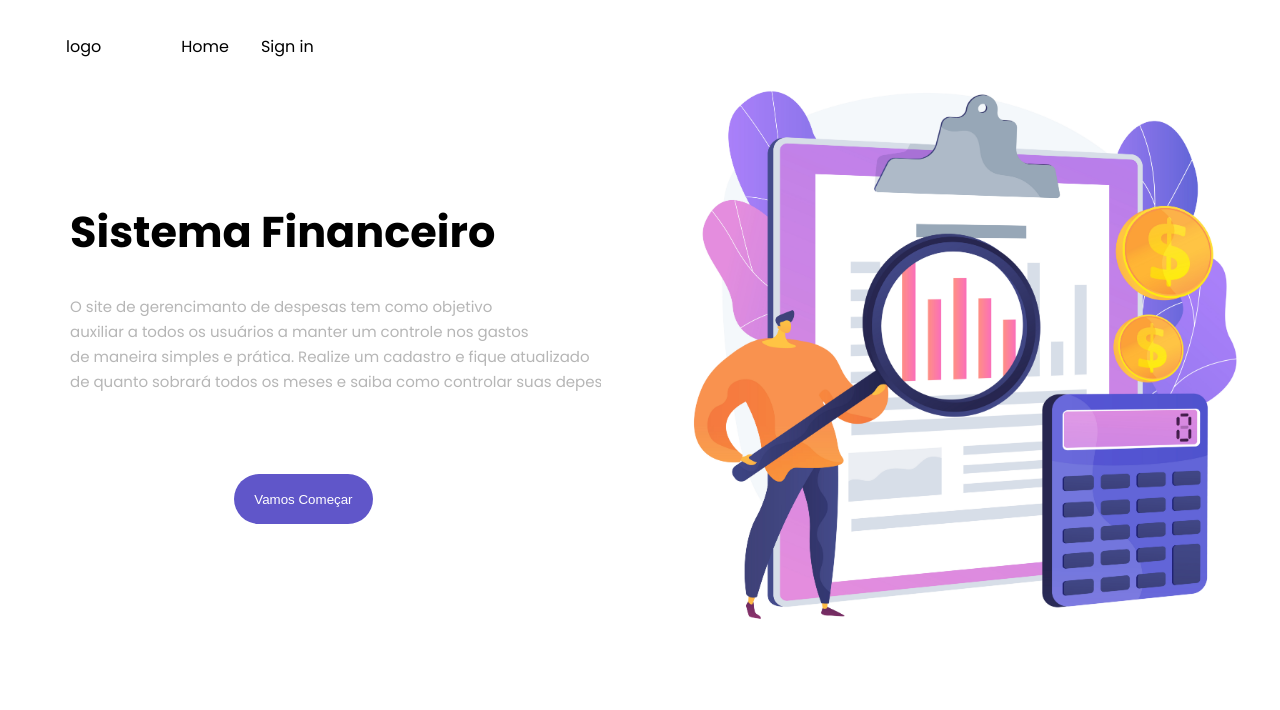
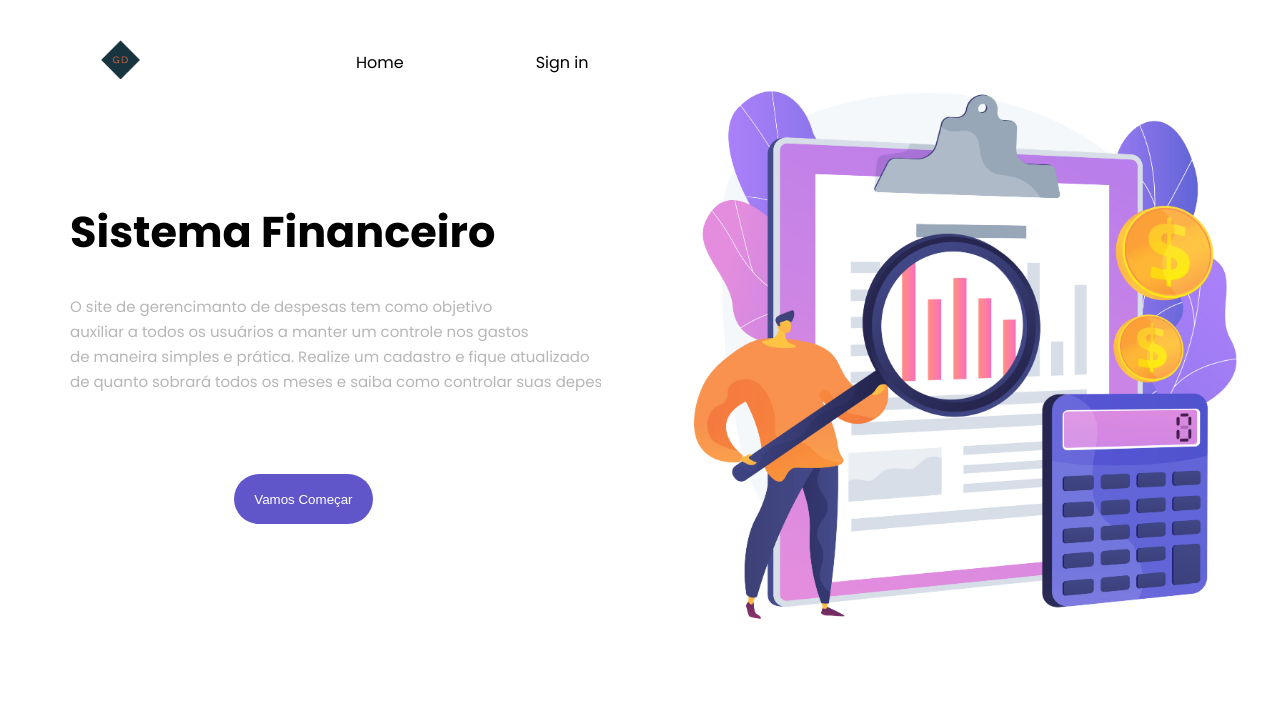
Before and after one commit to AdleyRodrigues/ProjetoWEB, a PHP site: page /home.html in a window 1280 px wide. Shown: the top 710 px of the page. Run offline with PHP 8.4, Linux system fonts and the light colour scheme.

Commit message:
atualizando

```diff
--- a/cadastroConta.html
+++ b/cadastroConta.html
@@ -15,9 +15,9 @@
     Email: <input type="text" id="email" name="email"  >
     Senha: <input type="password" id="senha" name="senha" >
     Confirmar senha: <input type="password" name="senha2" id="senha2" >
-    <input type="button" name="cadastrar" id="cadastrar" value="cadastrar"> <br><br>
+    <input type="button" name="cadastrar" id="cadastrar" value="Cadastrar"> <br><br>
 
-    <a class="home" href="home.html">Pagina Principal</a>
+    <a class="home" href="home.html">Página Principal</a>
   </form>
   <br>
   <div class="imagem">
--- a/css/cadastroConta.css
+++ b/css/cadastroConta.css
@@ -20,7 +20,7 @@ html, body {
     text-align: center;
 }
 .home{
-    color: #dee0df;
+    color: #101311;
     text-align: center;
 }
 h1{
--- a/css/home.css
+++ b/css/home.css
@@ -12,6 +12,7 @@ html, body {
 
 }
 
+
 ul {
     list-style-type: none;
     margin: 0;
@@ -19,6 +20,13 @@ ul {
     overflow: hidden;
     background-color: #fff;
 
+}
+.home{
+    margin-top: 16px;
+}
+.login{
+    margin-top: 16px;
+    margin-left: 100px;
 }
 
 li {
@@ -35,15 +43,16 @@ li a {
 }
 
 .logo{
-    margin-right: 48px;
-    margin-left: 50px;
+    margin-right: 200px;
+    margin-left: 100px;
+    margin-top: 20px;
+    max-width: 40px;
+    max-height: 40px;
 }
 
 li a:hover {
     color:#6056c9;
 }
-
-
 .conteudo {
     width: 90%;
     height: 70%;
--- a/css/homeDespesa.css
+++ b/css/homeDespesa.css
@@ -23,12 +23,15 @@ html, body {
     text-align: center;
 }
 
+.button.new {
+    text-decoration:none;
+}
+
 .form{
     margin-top:10px;
     margin-bottom: 10px;
 
 }
-
 
 .modal-overlay {
     width: 100%;
--- a/home.html
+++ b/home.html
@@ -10,17 +10,18 @@
     <link rel="preconnect" href="https://fonts.gstatic.com" crossorigin>
     <link href="https://fonts.googleapis.com/css2?family=Poppins:ital,wght@0,100;0,400;0,700;1,100;1,400&display=swap"
         rel="stylesheet">
-    <title>Gerencimanto de Despesas</title>
+    <title> GD Gerencimento de Despesas</title>
 </head>
-
 <body>
     <nav class="nav">
         <ul>
-            <li><a href="" class="logo">logo</a></li>
-            <li><a href="">Home </a></li>
-            <li><a href="login.html">Sign in</a></li>
+            <li><img class="logo" src="css/img/Logotipo.png" alt=""></li>
+
+            <li> <a class="home" href=""> Home </a></li>
+            <li><a class="login" href="login.html"> Sign in </a></li>
 
         </ul>
+
     </nav>
     <div class="conteudo">
         <div class="descricao">
--- a/homeDespesa.html
+++ b/homeDespesa.html
@@ -9,7 +9,7 @@
         integrity="sha384-EVSTQN3/azprG1Anm3QDgpJLIm9Nao0Yz1ztcQTwFspd3yD65VohhpuuCOmLASjC" crossorigin="anonymous">
 
     <link rel="stylesheet" href="css/homeDespesa.css">
-    <title>Home Despesa</title>
+    <title>Despesas</title>
 </head>
 
 <body>
@@ -17,6 +17,7 @@
         <h1>Despesas cadastradas</h1> <br>
         <hr>
         <a href="#" onclick="PopUps.open()" class="button new">+ Nova Despesa</a> <br>
+
         <table class="table table-bordered table-hover">
 
             <thead>
@@ -39,9 +40,10 @@
                     <td>23/04/2021</td>
                     <td>pago</td>
                 </tr>
-                               <!-- ate aqui vai sumir -->
+
             </tbody>
         </table>
+        <a href="home.html" class="button new">  Sair </a> <br>
     </div>
 
 
--- a/login.html
+++ b/login.html
@@ -9,14 +9,14 @@
 
 <form class="box" action="" method="post">
   <h1>Login</h1> <hr><br>
-  Nome: <input type="text" id="email" autofocus>
+  Email: <input type="text" id="email" autofocus>
   Senha: <input type="password" id="senha">
 
   <input type="button" onclick="Logar()" id="login" value="Login">
   <br/><br/>
 
-  <a class="pag" href="cadastroConta.html">Não tem login? cadastre-se aqui</a><br/><br>
-  <a class="home" href="home.html">Pagina Principal</a>
+  <a class="pag" href="cadastroConta.html">Não tem login? Cadastre-se aqui</a><br/><br>
+  <a class="home" href="home.html">Página Principal</a>
 
 </form>
 
```
Also changed, not shown: css/img/Logotipo.png (added).
